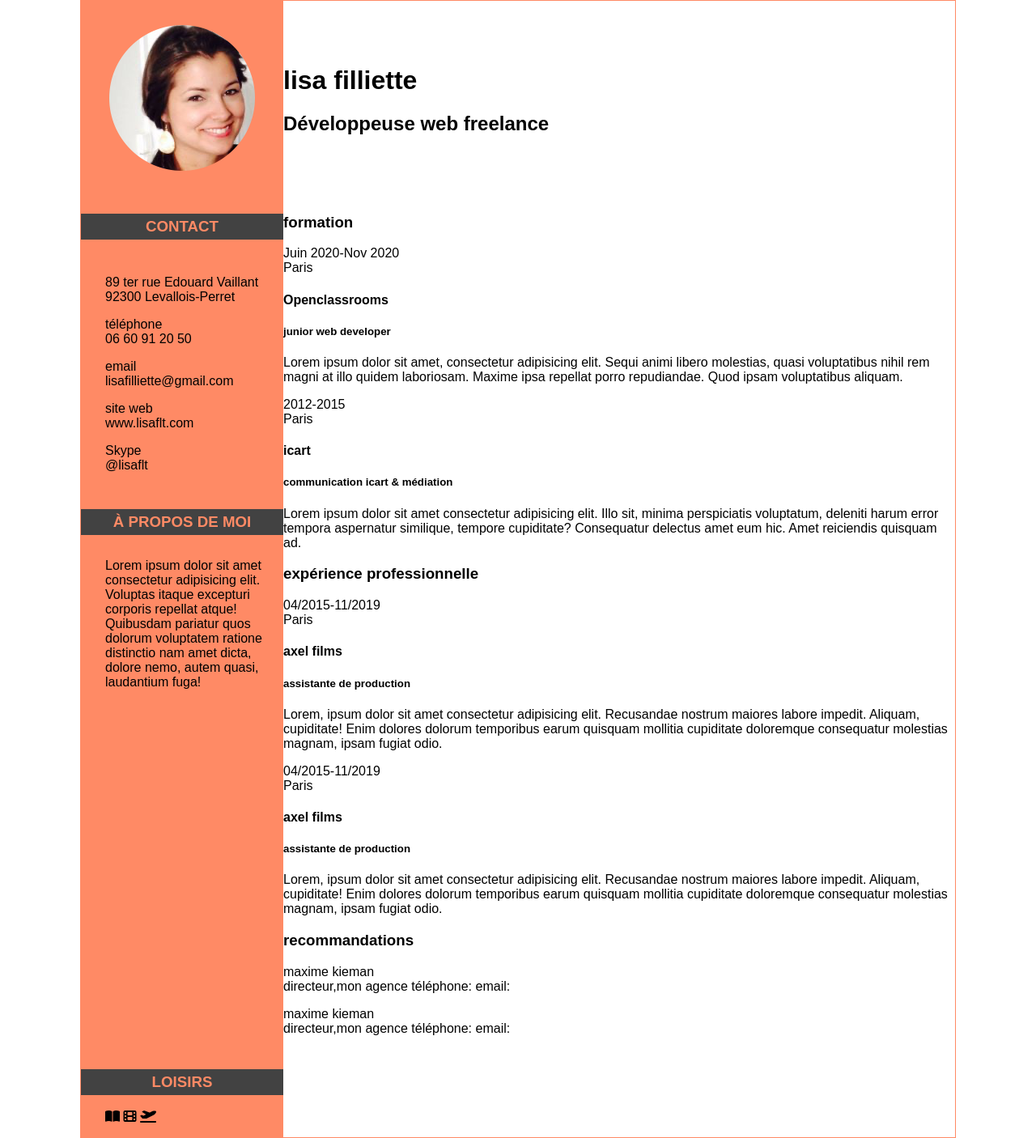
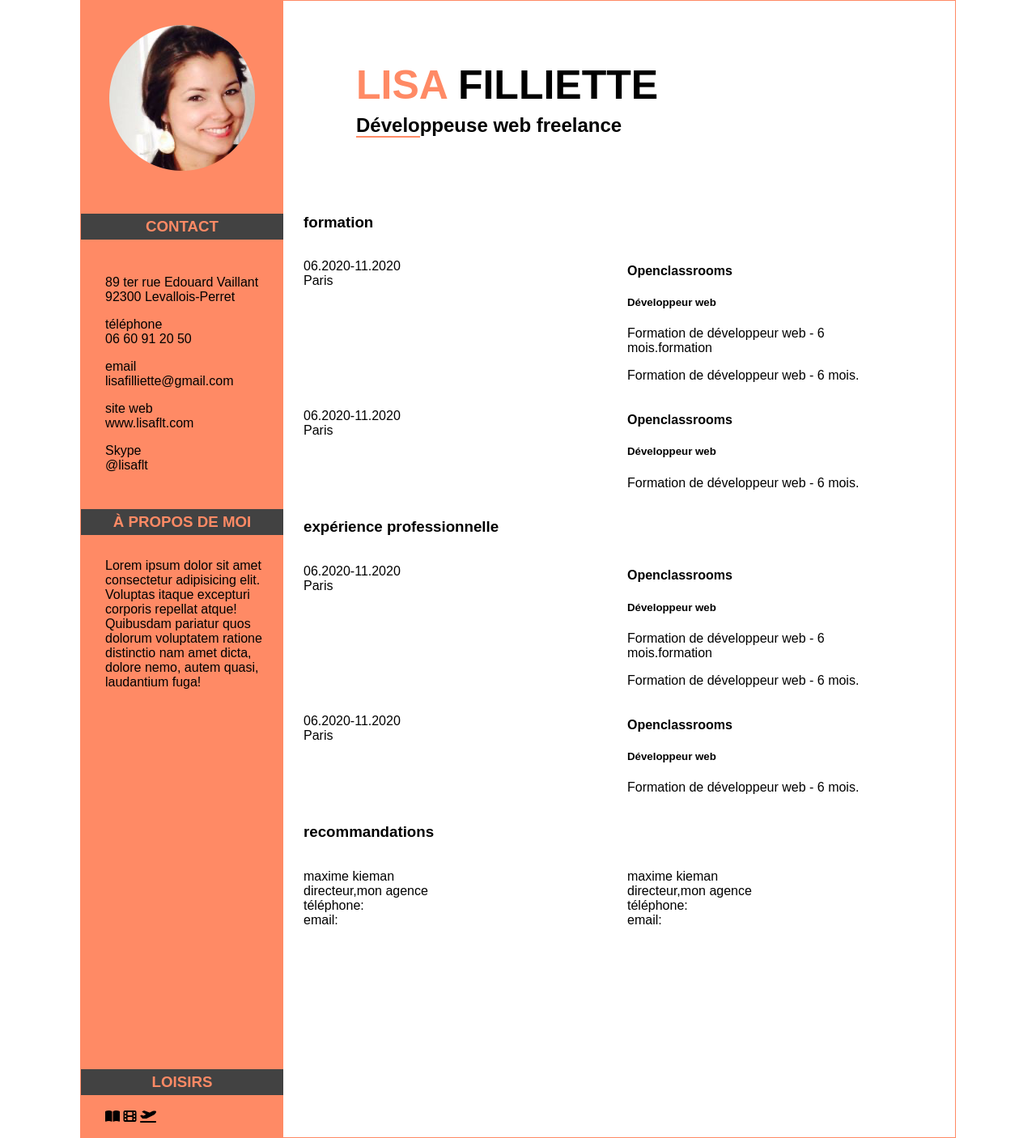
Before and after one commit to Lisaflt/cv, a plain HTML site: page cv.html in a window 1280 px wide. Shown: the whole page at 81% size. Drawn offline with Linux system fonts and the light colour scheme.

Commit message:
ajout bordureDroite

```diff
--- a/cv.css
+++ b/cv.css
@@ -18,7 +18,7 @@ body {
 
 #bordureGauche {
 	background-color: #ff8a65;
-	width: 25%;
+	width: 20%;
 	min-width: 250px;
 }
 
@@ -57,3 +57,47 @@ aside p {
 	padding-top: 10px;
 	padding-bottom: 10px;
 }
+
+.nom {
+	text-transform: uppercase;
+	font-size: 50px;
+}
+
+.prenom {
+	color: #ff8a65;
+}
+
+.dev {
+	border-bottom: 2px solid #ff8a65;
+}
+
+#nomprenom {
+	line-height: 15px;
+	margin-left: 90px;
+}
+
+article h3 {
+	text-transform: uppercase;
+	border-bottom: 2px solid #ff8a65;
+	padding-bottom: 2px;
+}
+
+#bordureDroite {
+	margin-left: 25px;
+	width: 700px;
+}
+
+#recommandations {
+	display: flex;
+	justify-content: space-between;
+}
+
+.formation {
+	display: flex;
+	flex-direction: row;
+	justify-content: space-between;
+}
+
+.ecole {
+	width: 300px;
+}
--- a/cv.html
+++ b/cv.html
@@ -12,8 +12,8 @@
                 <img class="photo"src="ma_photo3.png" alt ="ma photo">
             </div>
 				<div id="nomprenom">
-					<h1 class="cap"> lisa filliette </h1>
-					<h2 class="profession"> Développeuse web freelance </h2>
+					<h1 class="nom"><span class="prenom">lisa</span> filliette </h1>
+					<h2> <span class="dev">Dévelo</span>ppeuse web freelance </h2>
 				</div>
 		</div>
     </header>
@@ -45,43 +45,76 @@
                     </section>
                 </div>
                     <!--bordureDroite-->
+                       <div id="bordureDroite">
                              <section>
-                            <div id="bordureDroite">
-                                <article>
                                 <h3> formation</h3>
-                                    <p>Juin 2020-Nov 2020</br>
+                                    <div class="formation">
+                                        <div class="date">
+                                            <p>06.2020-11.2020</br>
                                             Paris</p>
-                                    <h4>Openclassrooms</h4>
-                                    <h5>junior web developer</h5>
-                                    <p>Lorem ipsum dolor sit amet, consectetur adipisicing elit. Sequi animi libero molestias, quasi voluptatibus nihil rem magni at illo quidem laboriosam. Maxime ipsa repellat porro repudiandae. Quod ipsam voluptatibus aliquam.</p>
-                                    <p>2012-2015</br>
-                                    Paris </p>
-                                    <h4>icart</h4>
-                                    <h5>communication icart & médiation</h5>
-                                    <p>Lorem ipsum dolor sit amet consectetur adipisicing elit. Illo sit, minima perspiciatis voluptatum, deleniti harum error tempora aspernatur similique, tempore cupiditate? Consequatur delectus amet eum  hic. Amet reiciendis quisquam ad.</p>
+                                        </div>
+                                        <div class="ecole">
+                                            <h4 span class="titre">Openclassrooms</span></h4>
+                                            <h5>Développeur web</h5>
+                                            <p>Formation de développeur web - 6 mois.formation</p>
+                                            <p>Formation de développeur web - 6 mois.</p>
+                                        </div>
+                                    </div>
+                                    <div class="formation">
+                                        <div class="date">
+                                            <p>06.2020-11.2020</br>
+                                            Paris</p>
+                                        </div>
+                                        <div class="ecole">
+                                            <h4 span class="titre">Openclassrooms</span></h4>
+                                            <h5>Développeur web</h5>
+                                            <p>Formation de développeur web - 6 mois.</p>
+                                        </div>
+                                    </div>
+
                                         <h3> expérience professionnelle</h3>
-                                    <p>04/2015-11/2019</br>
+                                            <div class="formation">
+                                        <div class="date">
+                                            <p>06.2020-11.2020</br>
                                             Paris</p>
-                                    <h4>axel films</h4>
-                                    <h5>assistante de production</h5>
-                                    <p>Lorem, ipsum dolor sit amet consectetur adipisicing elit. Recusandae nostrum maiores labore impedit. Aliquam, cupiditate! Enim dolores dolorum temporibus earum quisquam mollitia cupiditate doloremque consequatur molestias magnam, ipsam fugiat odio.</p>
-                                    <p>04/2015-11/2019</br>
+                                        </div>
+                                        <div class="ecole">
+                                            <h4 span class="titre">Openclassrooms</span></h4>
+                                            <h5>Développeur web</h5>
+                                            <p>Formation de développeur web - 6 mois.formation</p>
+                                            <p>Formation de développeur web - 6 mois.</p>
+                                        </div>
+                                    </div>
+                                    <div class="formation">
+                                        <div class="date">
+                                            <p>06.2020-11.2020</br>
                                             Paris</p>
-                                    <h4>axel films</h4>
-                                    <h5>assistante de production</h5>
-                                    <p>Lorem, ipsum dolor sit amet consectetur adipisicing elit. Recusandae nostrum maiores labore impedit. Aliquam, cupiditate! Enim dolores dolorum temporibus earum quisquam mollitia cupiditate doloremque consequatur molestias magnam, ipsam fugiat odio.</p>
+                                        </div>
+                                        <div class="ecole">
+                                            <h4 span class="titre">Openclassrooms</span></h4>
+                                            <h5>Développeur web</h5>
+                                            <p>Formation de développeur web - 6 mois.</p>
+                                        </div>
+                                    </div>
                                             <h3> recommandations </h3>
+                                                    <div class="formation">
+                                                        <div class="ecole">
                                                             <p>maxime kieman</br>
-                                    directeur,mon agence
-                                    téléphone:
+                                                            directeur,mon agence</br>
+                                                            téléphone:</br>
                                                             email: </p>
+                                                        </div>
+                                                        <div class="ecole">
                                                             <p>maxime kieman</br>
-                                    directeur,mon agence
-                                    téléphone:
+                                                            directeur,mon agence</br>
+                                                            téléphone:</br>
                                                             email: </p>
-                                </article>
+                                                        </div>
+                                                    </div>
+
                             </div>
                         </section>
+
 
 
 
@@ -96,17 +129,7 @@
 
 
 
-
-
-
-
-
-
-
-
-
-
-
+         </div>
 
 
 
```
Lines whose indentation alone changed are shown as unchanged.
